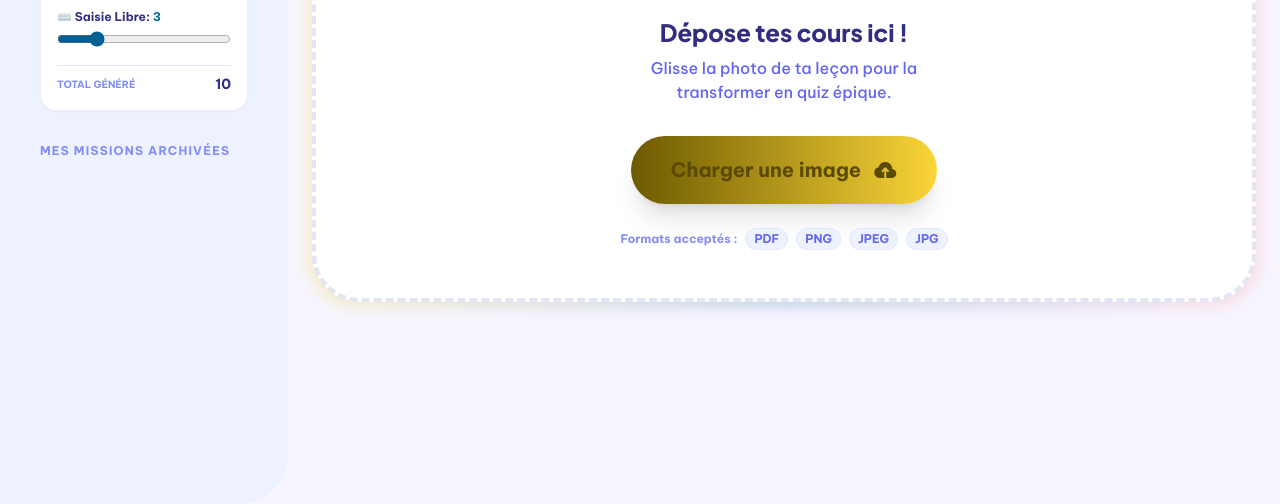
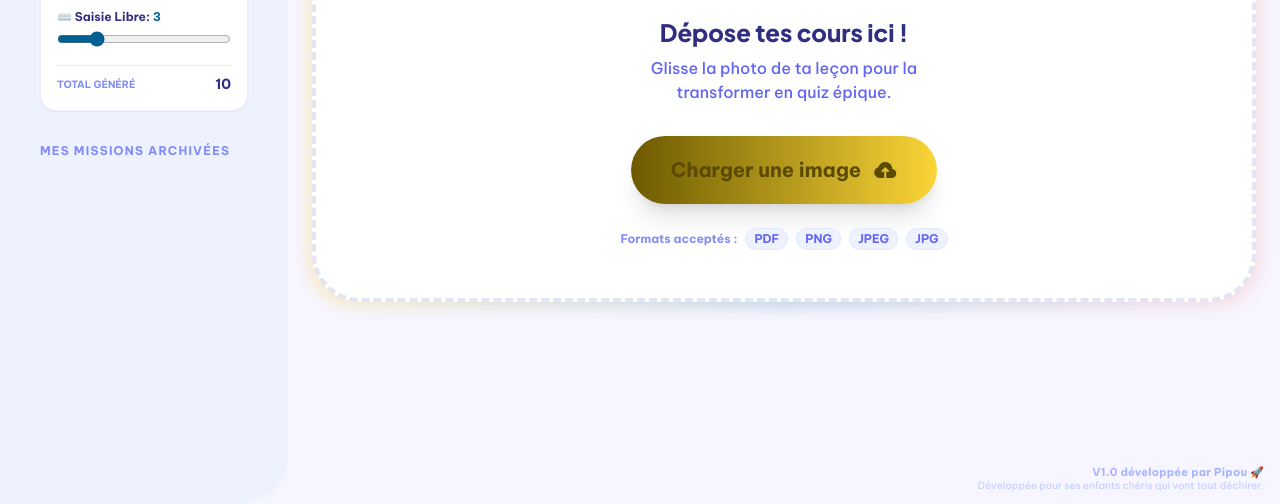
Before and after one commit to theobaldcharlie83-hue/quiz_generator, a plain HTML site: page templates/index.html in a window 1280 px wide. Shown: the part 296-800 px from the top of the page. Drawn offline with nearby package versions, Linux system fonts and the light colour scheme; no server answers.

Commit message:
v1.0 - Signature Pipou et numero de version affiches

```diff
--- a/templates/index.html
+++ b/templates/index.html
@@ -293,6 +293,16 @@
     </div>
 </footer>
 
+<!-- Signature & Version -->
+<div class="fixed bottom-3 right-4 z-40 text-right pointer-events-none select-none">
+    <p class="text-[11px] font-black text-indigo-300 tracking-wide leading-tight">
+        V1.0 développée par Pipou 🚀
+    </p>
+    <p class="text-[10px] font-medium text-indigo-200 leading-tight">
+        Développée pour ses enfants chéris qui vont tout déchirer.
+    </p>
+</div>
+
 <script src="/static/js/main.js"></script>
 </body>
 </html>
```
